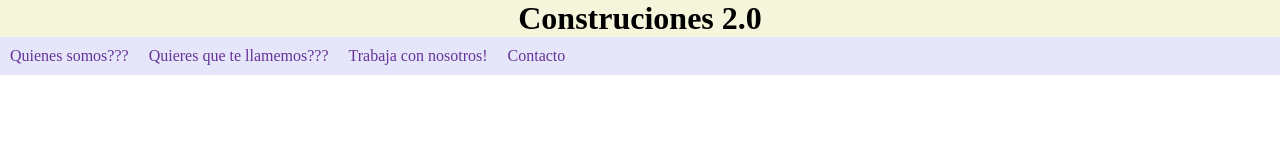
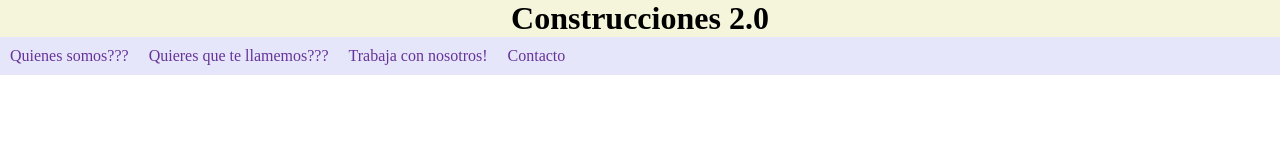
Before and after one commit to Nehuen9/construcciones2.0, a plain HTML site: page index.html in a window 1280 px wide. Shown: the top 160 px of the page. Drawn offline with Linux system fonts and the light colour scheme.

```diff
--- a/index.html
+++ b/index.html
@@ -8,7 +8,7 @@
 </head>
 <body>
   <header>
-    <h1>Construciones 2.0</h1>
+    <h1>Construcciones 2.0</h1>
   </header>
   <main>
     <section>
```
Also changed, not shown: img/logo1.jpeg (added), img/logo2.jpeg (added), img/telefono-inteligente.png (deleted), 1 other file.
